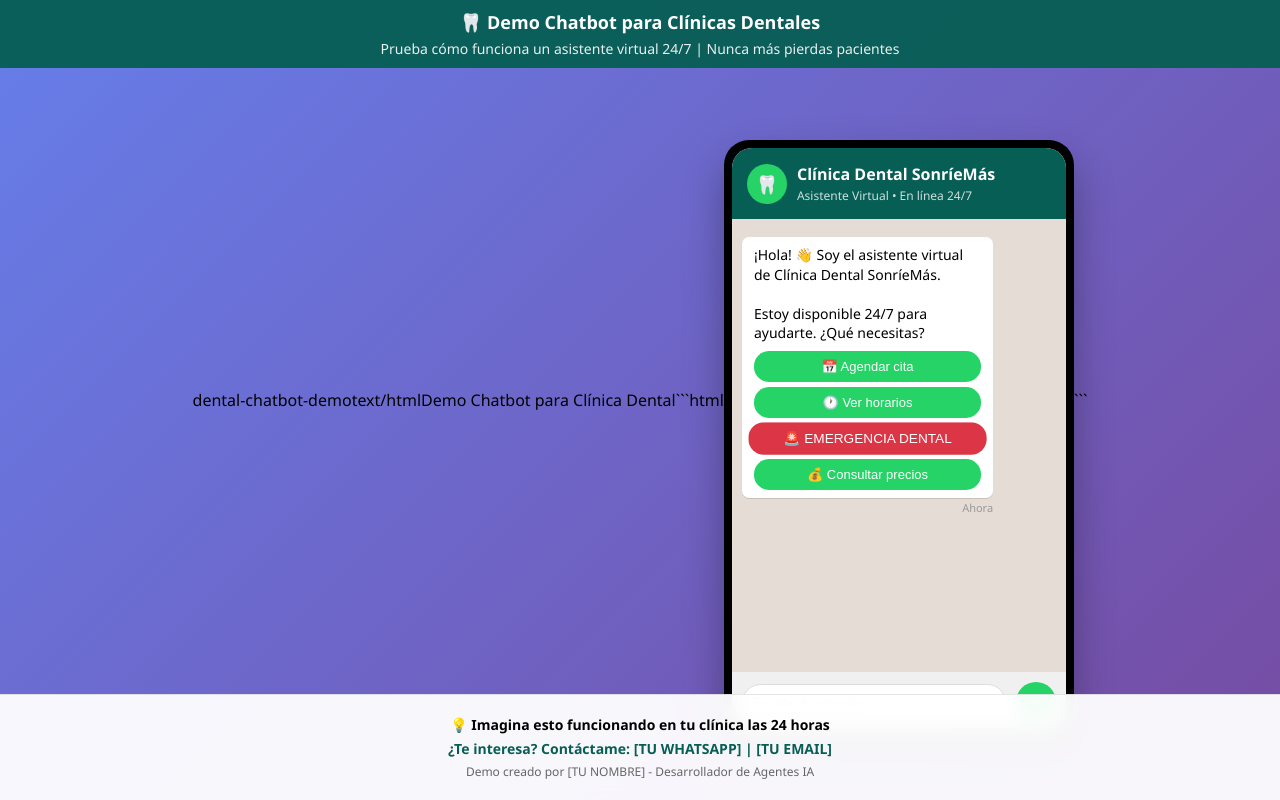
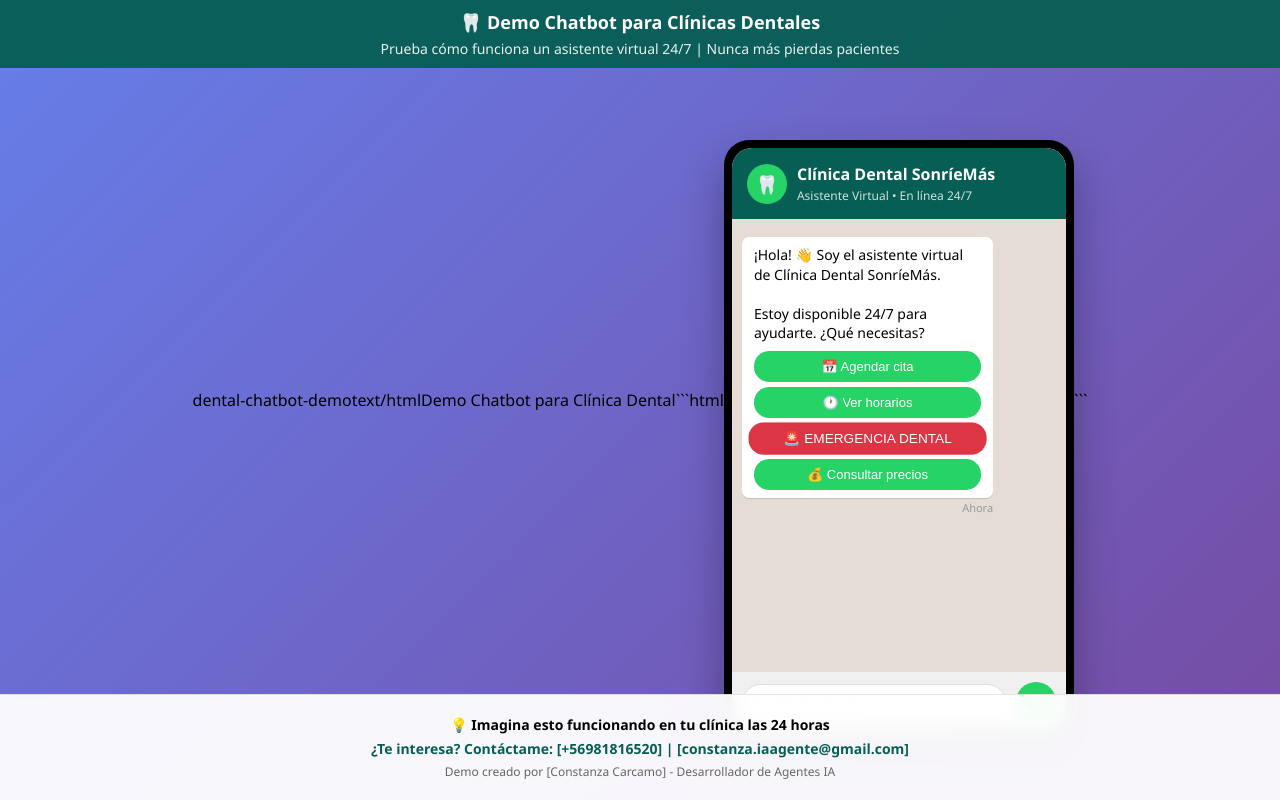
Before and after one commit to cony-ia-dev/Demo-chatbot-dental, a plain HTML site: page Index.html in a window 1280 px wide. Drawn offline with Linux system fonts and the light colour scheme.

Commit message:
Agregado demo chatbot dental
Prime versión del demo para clínicas dentales

```diff
--- a/Index.html
+++ b/Index.html
@@ -336,8 +336,8 @@
 
     <div class="demo-footer">
         <p>💡 <strong>Imagina esto funcionando en tu clínica las 24 horas</strong></p>
-        <p class="contact-info">¿Te interesa? Contáctame: [TU WHATSAPP] | [TU EMAIL]</p>
-        <p style="font-size: 12px; color: #666;">Demo creado por [TU NOMBRE] - Desarrollador de Agentes IA</p>
+        <p class="contact-info">¿Te interesa? Contáctame: [+56981816520] | [constanza.iaagente@gmail.com]</p>
+        <p style="font-size: 12px; color: #666;">Demo creado por [Constanza Carcamo] - Desarrollador de Agentes IA</p>
     </div>
 
     <script>
```
